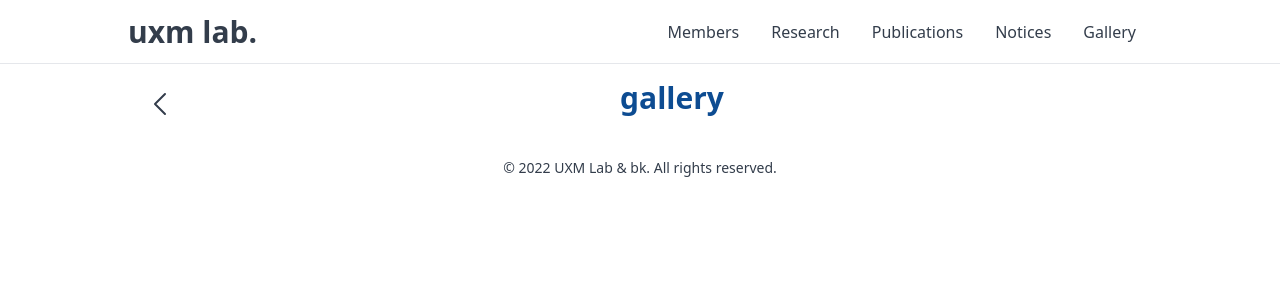
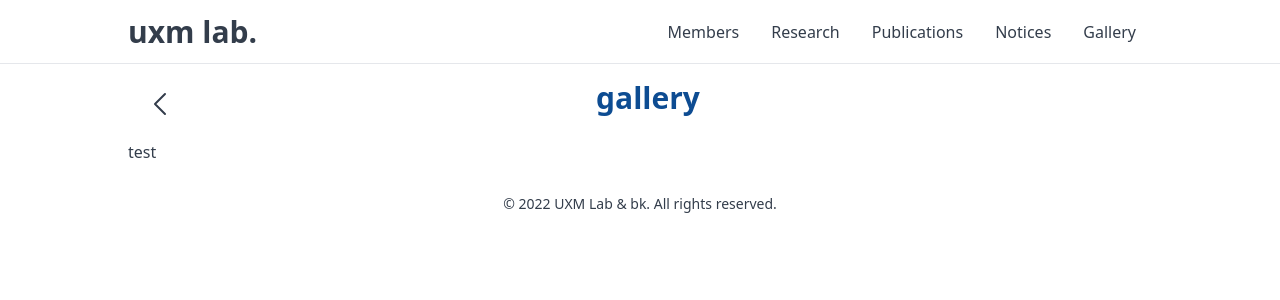
Before and after one commit to UXMUnderGraduate/UXM-Lab-FE, a Next.js app in the folder Next_v1/: page /admin/gallery in a window 1280 px wide. Shown: the top 300 px of the page. Built offline with nearby package versions, Linux system fonts and the light colour scheme.

Commit message:
Refactor : layout 구조변경

```diff
--- a/Next_v1/src/app/admin/gallery/page.tsx
+++ b/Next_v1/src/app/admin/gallery/page.tsx
@@ -1,22 +1,12 @@
-'use client';
-import Heading from '@/components/ui/Heading';
-import Link from 'next/link';
-import { usePathname } from 'next/navigation';
+import Layout from '@/components/admin/Layout';
 import React from 'react';
 
 export default function page() {
-  const path = usePathname();
   return (
     <div className="mt-20 w-full">
-      <div className="w-full flex justify-between">
-        <Link href={'/admin'} className="font-semibold text-sm sm:text-base px-4 py-2  rounded-xl">
-          <svg xmlns="http://www.w3.org/2000/svg" fill="none" viewBox="0 0 24 24" strokeWidth={1.5} stroke="currentColor" className="w-8 h-8">
-            <path strokeLinecap="round" strokeLinejoin="round" d="M15.75 19.5L8.25 12l7.5-7.5" />
-          </svg>
-        </Link>
-        <h1 className="font-semibold text-2xl sm:text-3xl text-myBlue">{path?.split('/')[2]}</h1>
-        <div></div>
-      </div>
+      <Layout backPath="/admin">
+        <div>test</div>
+      </Layout>
     </div>
   );
 }
--- a/Next_v1/src/app/admin/notices/page.tsx
+++ b/Next_v1/src/app/admin/notices/page.tsx
@@ -1,22 +1,12 @@
-'use client';
-import Heading from '@/components/ui/Heading';
-import Link from 'next/link';
-import { usePathname } from 'next/navigation';
+import Layout from '@/components/admin/Layout';
 import React from 'react';
 
 export default function page() {
-  const path = usePathname();
   return (
     <div className="mt-20 w-full">
-      <div className="w-full flex justify-between">
-        <Link href={'/admin'} className="font-semibold text-sm sm:text-base px-4 py-2  rounded-xl">
-          <svg xmlns="http://www.w3.org/2000/svg" fill="none" viewBox="0 0 24 24" strokeWidth={1.5} stroke="currentColor" className="w-8 h-8">
-            <path strokeLinecap="round" strokeLinejoin="round" d="M15.75 19.5L8.25 12l7.5-7.5" />
-          </svg>
-        </Link>
-        <h1 className="font-semibold text-2xl sm:text-3xl text-myBlue">{path?.split('/')[2]}</h1>
-        <div></div>
-      </div>
+      <Layout backPath="/admin">
+        <div>test</div>
+      </Layout>
     </div>
   );
 }
--- a/Next_v1/src/app/admin/publication/page.tsx
+++ b/Next_v1/src/app/admin/publication/page.tsx
@@ -1,22 +1,12 @@
-'use client';
-import Heading from '@/components/ui/Heading';
-import Link from 'next/link';
-import { usePathname } from 'next/navigation';
+import Layout from '@/components/admin/Layout';
 import React from 'react';
 
 export default function page() {
-  const path = usePathname();
   return (
     <div className="mt-20 w-full">
-      <div className="w-full flex justify-between">
-        <Link href={'/admin'} className="font-semibold text-sm sm:text-base px-4 py-2  rounded-xl">
-          <svg xmlns="http://www.w3.org/2000/svg" fill="none" viewBox="0 0 24 24" strokeWidth={1.5} stroke="currentColor" className="w-8 h-8">
-            <path strokeLinecap="round" strokeLinejoin="round" d="M15.75 19.5L8.25 12l7.5-7.5" />
-          </svg>
-        </Link>
-        <h1 className="font-semibold text-2xl sm:text-3xl text-myBlue">{path?.split('/')[2]}</h1>
-        <div></div>
-      </div>
+      <Layout backPath="/admin">
+        <div>test</div>
+      </Layout>
     </div>
   );
 }
--- a/Next_v1/src/app/admin/research/page.tsx
+++ b/Next_v1/src/app/admin/research/page.tsx
@@ -1,22 +1,12 @@
-'use client';
-import Heading from '@/components/ui/Heading';
-import Link from 'next/link';
-import { usePathname } from 'next/navigation';
+import Layout from '@/components/admin/Layout';
 import React from 'react';
 
 export default function page() {
-  const path = usePathname();
   return (
     <div className="mt-20 w-full">
-      <div className="w-full flex justify-between">
-        <Link href={'/admin'} className="font-semibold text-sm sm:text-base px-4 py-2  rounded-xl">
-          <svg xmlns="http://www.w3.org/2000/svg" fill="none" viewBox="0 0 24 24" strokeWidth={1.5} stroke="currentColor" className="w-8 h-8">
-            <path strokeLinecap="round" strokeLinejoin="round" d="M15.75 19.5L8.25 12l7.5-7.5" />
-          </svg>
-        </Link>
-        <h1 className="font-semibold text-2xl sm:text-3xl text-myBlue">{path?.split('/')[2]}</h1>
-        <div></div>
-      </div>
+      <Layout backPath="/admin">
+        <p>test</p>
+      </Layout>
     </div>
   );
 }
```
